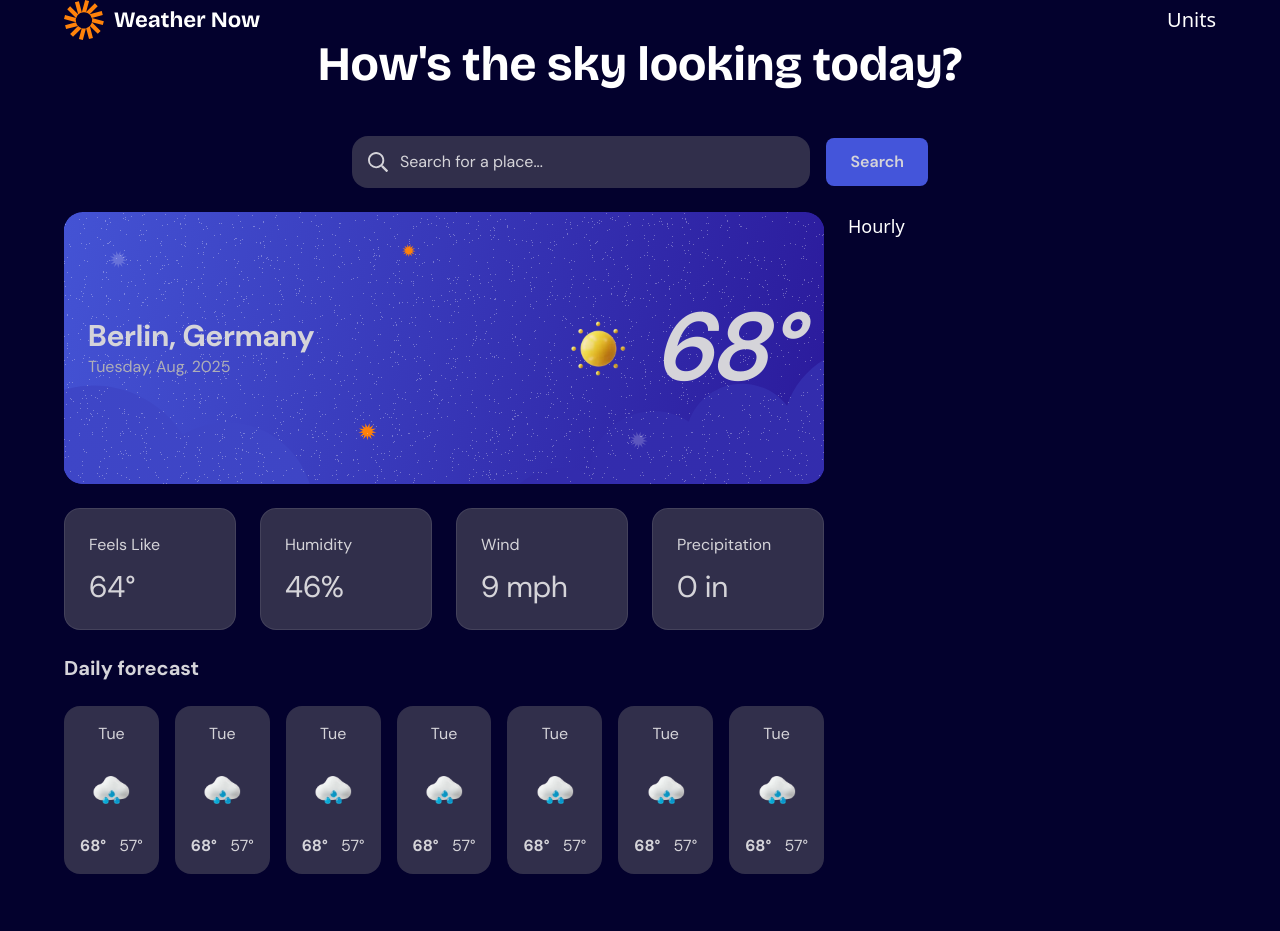
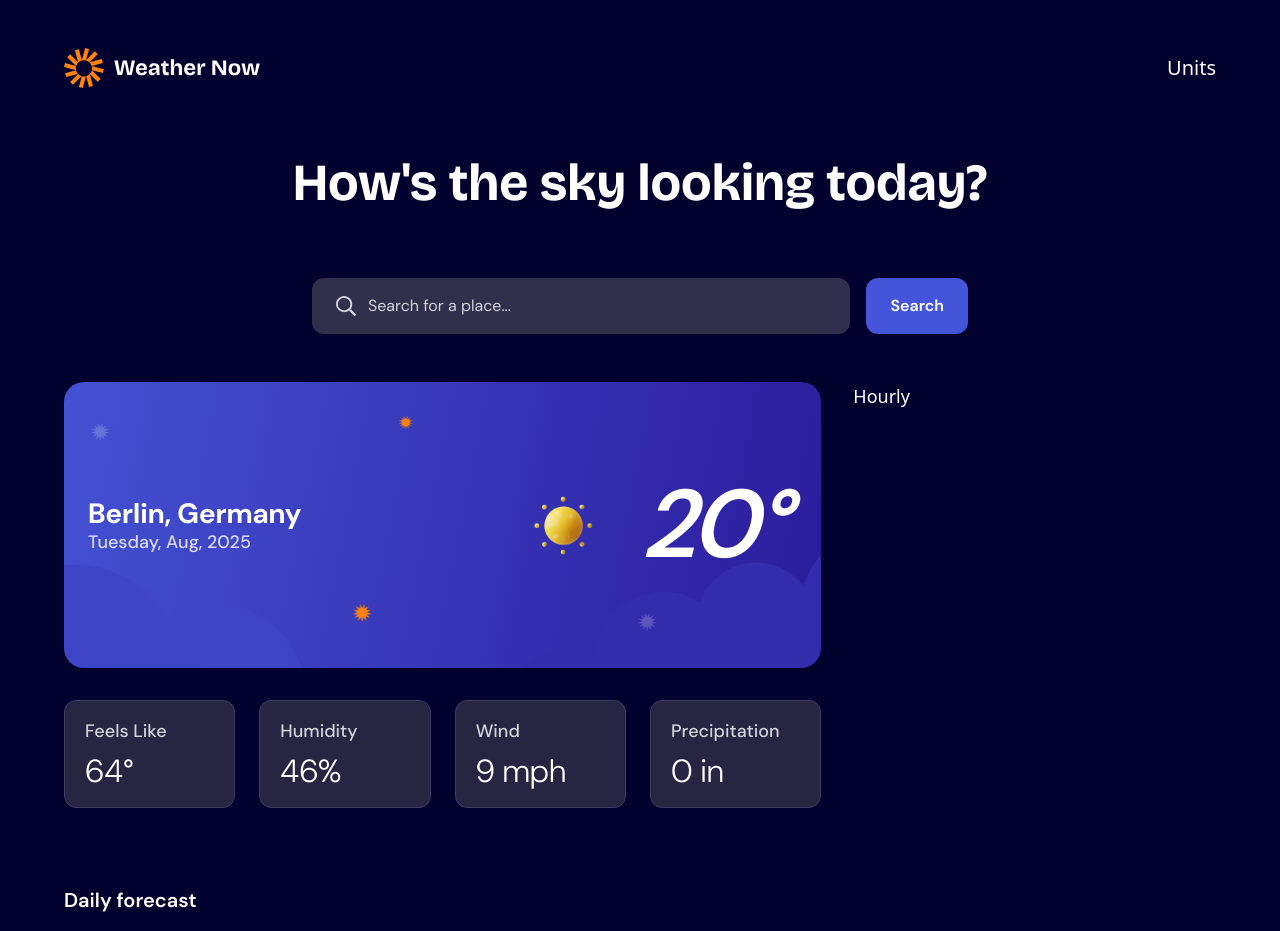
Before and after one commit to pritamtirpude/open-weather-app, a React (Vite) app: page / in a window 1280 px wide. Shown: the top 931 px of the page. Before the commit the page ends 874 px from the top, so only its background shows below. Built offline with nearby package versions, Linux system fonts and the light colour scheme.

Commit message:
create UI for weather app using static dummy data, Figma design from frontendmentor.io

```diff
--- a/src/App.tsx
+++ b/src/App.tsx
@@ -2,7 +2,7 @@ import { Navbar, SearchInput, Title, WeatherGrid } from './components';
 
 export default function App() {
   return (
-    <main className="flex min-h-screen flex-col justify-center lg:mx-auto lg:max-w-6xl">
+    <main className="flex min-h-screen flex-col justify-center px-4 pt-4 pb-12 md:px-6 md:pt-6 md:pb-20 lg:mx-auto lg:max-w-6xl lg:px-0 lg:pt-12 lg:pb-20">
       <Navbar />
       <Title />
       <SearchInput />
--- a/src/components/SearchInput/SearchInput.tsx
+++ b/src/components/SearchInput/SearchInput.tsx
@@ -1,19 +1,22 @@
 export default function SearchInput() {
   return (
-    <div className="mx-auto mt-12 w-xl">
-      <form onSubmit={(e) => e.preventDefault()} className="relative flex items-center gap-x-4">
+    <div className="mx-auto mt-12 w-[656px] lg:mt-16">
+      <form
+        onSubmit={(e) => e.preventDefault()}
+        className="relative flex flex-col items-center gap-3 md:flex-row md:gap-4"
+      >
         <img
-          className="absolute top-1/2 left-4 -translate-y-1/2 transform"
+          className="absolute top-1/2 left-6 -translate-y-1/2 transform"
           src="/assets/images/icon-search.svg"
           alt="Search icon"
         />
         <input
-          className="bg-weather-700 text-weather-200 focus:outline-weather-200 placeholder:text-weather-200 font-dm-sans w-full rounded-2xl px-12 py-3.5 focus:outline-2 focus:outline-offset-2"
+          className="bg-weather-700 text-weather-200 focus:outline-weather-200 placeholder:text-weather-200 font-dm-sans w-full rounded-xl px-14 py-4 focus:outline-2 focus:outline-offset-2"
           type="text"
           placeholder="Search for a place..."
         />
         <button
-          className="bg-weather-blue-500 focus:outline-weather-blue-700 hover:bg-weather-blue-700 text-weather-200 font-dm-sans cursor-pointer rounded-lg px-6 py-3 font-semibold duration-150 focus:outline-2 focus:outline-offset-2"
+          className="bg-weather-blue-500 focus:outline-weather-blue-700 hover:bg-weather-blue-700 font-dm-sans w-full cursor-pointer rounded-xl px-6 py-4 font-semibold text-white duration-150 focus:outline-2 focus:outline-offset-2 md:w-auto"
           type="submit"
         >
           Search
--- a/src/components/Title/Title.tsx
+++ b/src/components/Title/Title.tsx
@@ -1,6 +1,6 @@
 export default function Title() {
   return (
-    <h1 className="font-bricolage-grotesque text-center text-5xl font-bold text-white">
+    <h1 className="font-bricolage-grotesque text-bricolage-grotesque-preset-1 mt-12 text-center text-white lg:mt-16">
       How's the sky looking today?
     </h1>
   );
--- a/src/components/WeatherGrid/WeatherGrid.tsx
+++ b/src/components/WeatherGrid/WeatherGrid.tsx
@@ -1,114 +1,116 @@
 export default function WeatherGrid() {
   return (
-    <section className="mt-6 grid grid-cols-3 gap-6">
+    <section className="mt-8 grid grid-cols-3 gap-8 lg:mt-12">
       <div className="col-span-2">
-        <div className="flex size-full items-center justify-between bg-[url(/assets/images/bg-today-large.svg)] bg-cover bg-center bg-no-repeat px-6 py-20">
+        <div className="flex h-[286px] items-center justify-between rounded-[20px] bg-[url(/assets/images/bg-today-large.svg)] bg-cover bg-center bg-no-repeat px-6">
           <div>
-            <h1 className="font-dm-sans text-weather-200 text-3xl font-bold">Berlin, Germany</h1>
-            <span className="font-dm-sans text-weather-300 text-base">Tuesday, Aug, 2025</span>
+            <h1 className="font-dm-sans text-dm-sans-preset-3 text-white">Berlin, Germany</h1>
+            <span className="font-dm-sans text-dm-sans-preset-6 text-white/80">
+              Tuesday, Aug, 2025
+            </span>
           </div>
-          <div className="flex items-center">
+          <div className="flex w-[294px] items-center gap-5">
             <img
               src="/assets/images/icon-sunny.webp"
-              className="size-28 object-cover"
+              className="size-[120px]"
               alt="location icon"
             />
-            <span className="font-dm-sans text-weather-200 text-8xl font-semibold italic">68°</span>
+            <span className="font-dm-sans text-dm-sans-preset-1 text-white italic">20°</span>
           </div>
         </div>
       </div>
       <div className="col-span-2 grid size-full grid-cols-4 gap-6">
-        <div className="bg-weather-700 border-weather-300/15 flex flex-col gap-y-3 rounded-2xl border p-6">
-          <h2 className="font-dm-sans text-weather-200 text-base">Feels Like</h2>
-          <span className="font-dm-sans text-weather-200 text-3xl">64°</span>
+        <div className="bg-weather-800 border-weather-600 flex flex-col gap-y-3 rounded-xl border p-5">
+          <h2 className="font-dm-sans text-weather-200 text-dm-sans-preset-6">Feels Like</h2>
+          <span className="font-dm-sans text-dm-sans-preset-2 text-white">64°</span>
         </div>
 
-        <div className="bg-weather-700 border-weather-300/15 flex flex-col gap-y-3 rounded-2xl border p-6">
-          <h2 className="font-dm-sans text-weather-200 text-base">Humidity</h2>
-          <span className="font-dm-sans text-weather-200 text-3xl">46%</span>
+        <div className="bg-weather-800 border-weather-600 flex flex-col gap-y-3 rounded-xl border p-5">
+          <h2 className="font-dm-sans text-weather-200 text-dm-sans-preset-6">Humidity</h2>
+          <span className="font-dm-sans text-dm-sans-preset-2 text-white">46%</span>
         </div>
 
-        <div className="bg-weather-700 border-weather-300/15 flex flex-col gap-y-3 rounded-2xl border p-6">
-          <h2 className="font-dm-sans text-weather-200 text-base">Wind</h2>
-          <span className="font-dm-sans text-weather-200 text-3xl">9 mph</span>
+        <div className="bg-weather-800 border-weather-600 flex flex-col gap-y-3 rounded-xl border p-5">
+          <h2 className="font-dm-sans text-weather-200 text-dm-sans-preset-6">Wind</h2>
+          <span className="font-dm-sans text-dm-sans-preset-2 text-white">9 mph</span>
         </div>
 
-        <div className="bg-weather-700 border-weather-300/15 flex flex-col gap-y-3 rounded-2xl border p-6">
-          <h2 className="font-dm-sans text-weather-200 text-base">Precipitation</h2>
-          <span className="font-dm-sans text-weather-200 text-3xl">0 in</span>
+        <div className="bg-weather-800 border-weather-600 flex flex-col gap-y-3 rounded-xl border p-5">
+          <h2 className="font-dm-sans text-weather-200 text-dm-sans-preset-6">Precipitation</h2>
+          <span className="font-dm-sans text-dm-sans-preset-2 text-white">0 in</span>
         </div>
       </div>
-      <div className="col-span-2 col-start-1">
-        <h2 className="text-weather-200 font-dm-sans text-xl font-bold">Daily forecast</h2>
+      <div className="col-span-2 col-start-1 mt-12">
+        <h2 className="font-dm-sans text-dm-sans-preset-4 text-white">Daily forecast</h2>
 
-        <div className="mt-6 flex items-center gap-4">
-          <div className="bg-weather-700 border-weather-300/15 flex w-full flex-col items-center justify-center gap-4 rounded-2xl p-4">
-            <h3 className="font-dm-sans text-weather-200 text-base">Tue</h3>
-            <img className="size-14" src="/assets/images/icon-rain.webp" alt="icon rain" />
+        <div className="mt-5 flex items-center gap-4">
+          <div className="bg-weather-800 border-weather-600 flex w-full flex-col items-center justify-center gap-4 rounded-xl px-2.5 py-4">
+            <h3 className="font-dm-sans text-dm-sans-preset-6 text-white">Tue</h3>
+            <img className="size-[60px]" src="/assets/images/icon-rain.webp" alt="icon rain" />
 
             <div className="flex size-full items-center justify-between">
-              <span className="text-weather-200 font-dm-sans text-base font-bold">68°</span>
-              <span className="text-weather-200 font-dm-sans text-base">57°</span>
+              <span className="font-dm-sans text-dm-sans-preset-7 text-white">68°</span>
+              <span className="font-dm-sans text-dm-sans-preset-7 text-white">57°</span>
             </div>
           </div>
 
-          <div className="bg-weather-700 border-weather-300/15 flex w-full flex-col items-center justify-center gap-4 rounded-2xl p-4">
-            <h3 className="font-dm-sans text-weather-200 text-base">Tue</h3>
-            <img className="size-14" src="/assets/images/icon-rain.webp" alt="icon rain" />
+          <div className="bg-weather-800 border-weather-600 flex w-full flex-col items-center justify-center gap-4 rounded-xl px-2.5 py-4">
+            <h3 className="font-dm-sans text-dm-sans-preset-6 text-white">Tue</h3>
+            <img className="size-[60px]" src="/assets/images/icon-rain.webp" alt="icon rain" />
 
             <div className="flex size-full items-center justify-between">
-              <span className="text-weather-200 font-dm-sans text-base font-bold">68°</span>
-              <span className="text-weather-200 font-dm-sans text-base">57°</span>
+              <span className="font-dm-sans text-dm-sans-preset-7 text-white">68°</span>
+              <span className="font-dm-sans text-dm-sans-preset-7 text-white">57°</span>
             </div>
           </div>
 
-          <div className="bg-weather-700 border-weather-300/15 flex w-full flex-col items-center justify-center gap-4 rounded-2xl p-4">
-            <h3 className="font-dm-sans text-weather-200 text-base">Tue</h3>
-            <img className="size-14" src="/assets/images/icon-rain.webp" alt="icon rain" />
+          <div className="bg-weather-800 border-weather-600 flex w-full flex-col items-center justify-center gap-4 rounded-xl px-2.5 py-4">
+            <h3 className="font-dm-sans text-dm-sans-preset-6 text-white">Tue</h3>
+            <img className="size-[60px]" src="/assets/images/icon-rain.webp" alt="icon rain" />
 
             <div className="flex size-full items-center justify-between">
-              <span className="text-weather-200 font-dm-sans text-base font-bold">68°</span>
-              <span className="text-weather-200 font-dm-sans text-base">57°</span>
+              <span className="font-dm-sans text-dm-sans-preset-7 text-white">68°</span>
+              <span className="font-dm-sans text-dm-sans-preset-7 text-white">57°</span>
             </div>
           </div>
 
-          <div className="bg-weather-700 border-weather-300/15 flex w-full flex-col items-center justify-center gap-4 rounded-2xl p-4">
-            <h3 className="font-dm-sans text-weather-200 text-base">Tue</h3>
-            <img className="size-14" src="/assets/images/icon-rain.webp" alt="icon rain" />
+          <div className="bg-weather-800 border-weather-600 flex w-full flex-col items-center justify-center gap-4 rounded-xl px-2.5 py-4">
+            <h3 className="font-dm-sans text-dm-sans-preset-6 text-white">Tue</h3>
+            <img className="size-[60px]" src="/assets/images/icon-rain.webp" alt="icon rain" />
 
             <div className="flex size-full items-center justify-between">
-              <span className="text-weather-200 font-dm-sans text-base font-bold">68°</span>
-              <span className="text-weather-200 font-dm-sans text-base">57°</span>
+              <span className="font-dm-sans text-dm-sans-preset-7 text-white">68°</span>
+              <span className="font-dm-sans text-dm-sans-preset-7 text-white">57°</span>
             </div>
           </div>
 
-          <div className="bg-weather-700 border-weather-300/15 flex w-full flex-col items-center justify-center gap-4 rounded-2xl p-4">
-            <h3 className="font-dm-sans text-weather-200 text-base">Tue</h3>
-            <img className="size-14" src="/assets/images/icon-rain.webp" alt="icon rain" />
+          <div className="bg-weather-800 border-weather-600 flex w-full flex-col items-center justify-center gap-4 rounded-xl px-2.5 py-4">
+            <h3 className="font-dm-sans text-dm-sans-preset-6 text-white">Tue</h3>
+            <img className="size-[60px]" src="/assets/images/icon-rain.webp" alt="icon rain" />
 
             <div className="flex size-full items-center justify-between">
-              <span className="text-weather-200 font-dm-sans text-base font-bold">68°</span>
-              <span className="text-weather-200 font-dm-sans text-base">57°</span>
+              <span className="font-dm-sans text-dm-sans-preset-7 text-white">68°</span>
+              <span className="font-dm-sans text-dm-sans-preset-7 text-white">57°</span>
             </div>
           </div>
 
-          <div className="bg-weather-700 border-weather-300/15 flex w-full flex-col items-center justify-center gap-4 rounded-2xl p-4">
-            <h3 className="font-dm-sans text-weather-200 text-base">Tue</h3>
-            <img className="size-14" src="/assets/images/icon-rain.webp" alt="icon rain" />
+          <div className="bg-weather-800 border-weather-600 flex w-full flex-col items-center justify-center gap-4 rounded-xl px-2.5 py-4">
+            <h3 className="font-dm-sans text-dm-sans-preset-6 text-white">Tue</h3>
+            <img className="size-[60px]" src="/assets/images/icon-rain.webp" alt="icon rain" />
 
             <div className="flex size-full items-center justify-between">
-              <span className="text-weather-200 font-dm-sans text-base font-bold">68°</span>
-              <span className="text-weather-200 font-dm-sans text-base">57°</span>
+              <span className="font-dm-sans text-dm-sans-preset-7 text-white">68°</span>
+              <span className="font-dm-sans text-dm-sans-preset-7 text-white">57°</span>
             </div>
           </div>
 
-          <div className="bg-weather-700 border-weather-300/15 flex w-full flex-col items-center justify-center gap-4 rounded-2xl p-4">
-            <h3 className="font-dm-sans text-weather-200 text-base">Tue</h3>
-            <img className="size-14" src="/assets/images/icon-rain.webp" alt="icon rain" />
+          <div className="bg-weather-800 border-weather-600 flex w-full flex-col items-center justify-center gap-4 rounded-xl px-2.5 py-4">
+            <h3 className="font-dm-sans text-dm-sans-preset-6 text-white">Tue</h3>
+            <img className="size-[60px]" src="/assets/images/icon-rain.webp" alt="icon rain" />
 
             <div className="flex size-full items-center justify-between">
-              <span className="text-weather-200 font-dm-sans text-base font-bold">68°</span>
-              <span className="text-weather-200 font-dm-sans text-base">57°</span>
+              <span className="font-dm-sans text-dm-sans-preset-7 text-white">68°</span>
+              <span className="font-dm-sans text-dm-sans-preset-7 text-white">57°</span>
             </div>
           </div>
         </div>
```
Also changed, not shown: src/index.css (+45 -0 lines).
